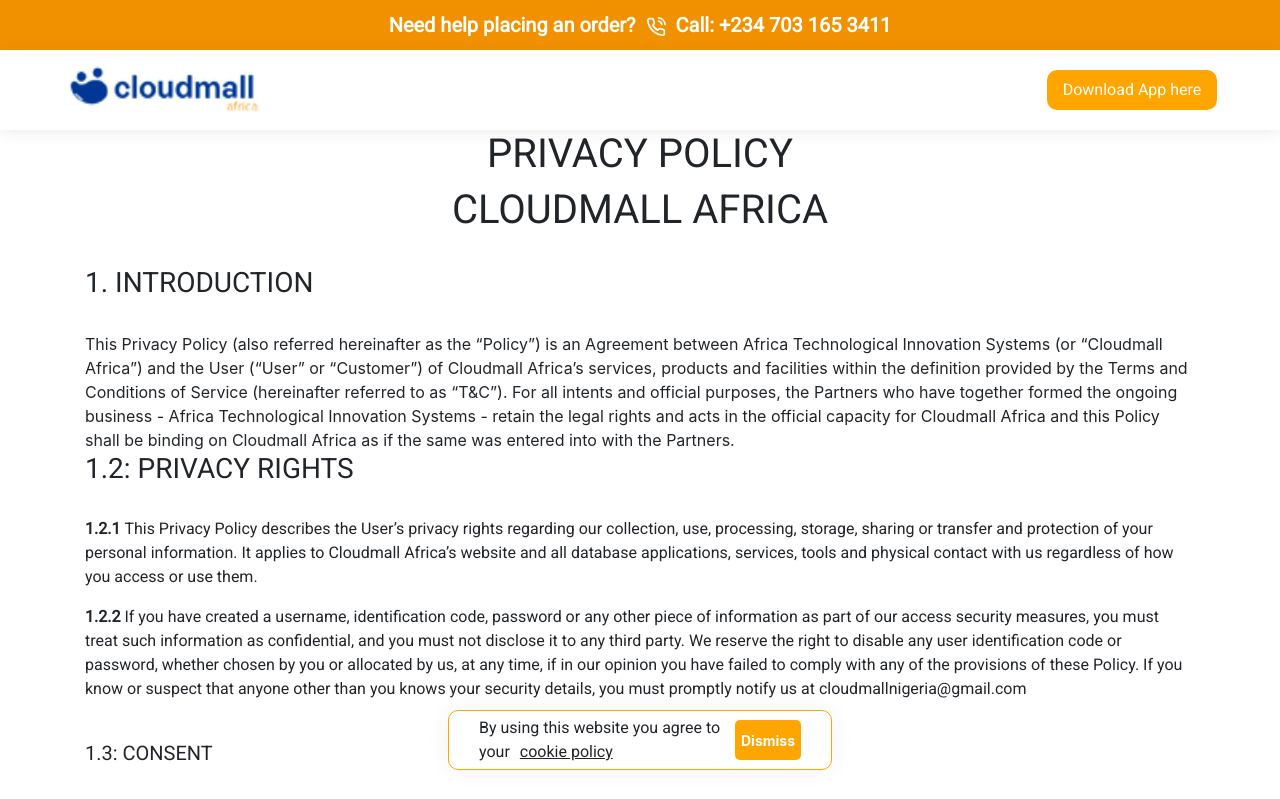
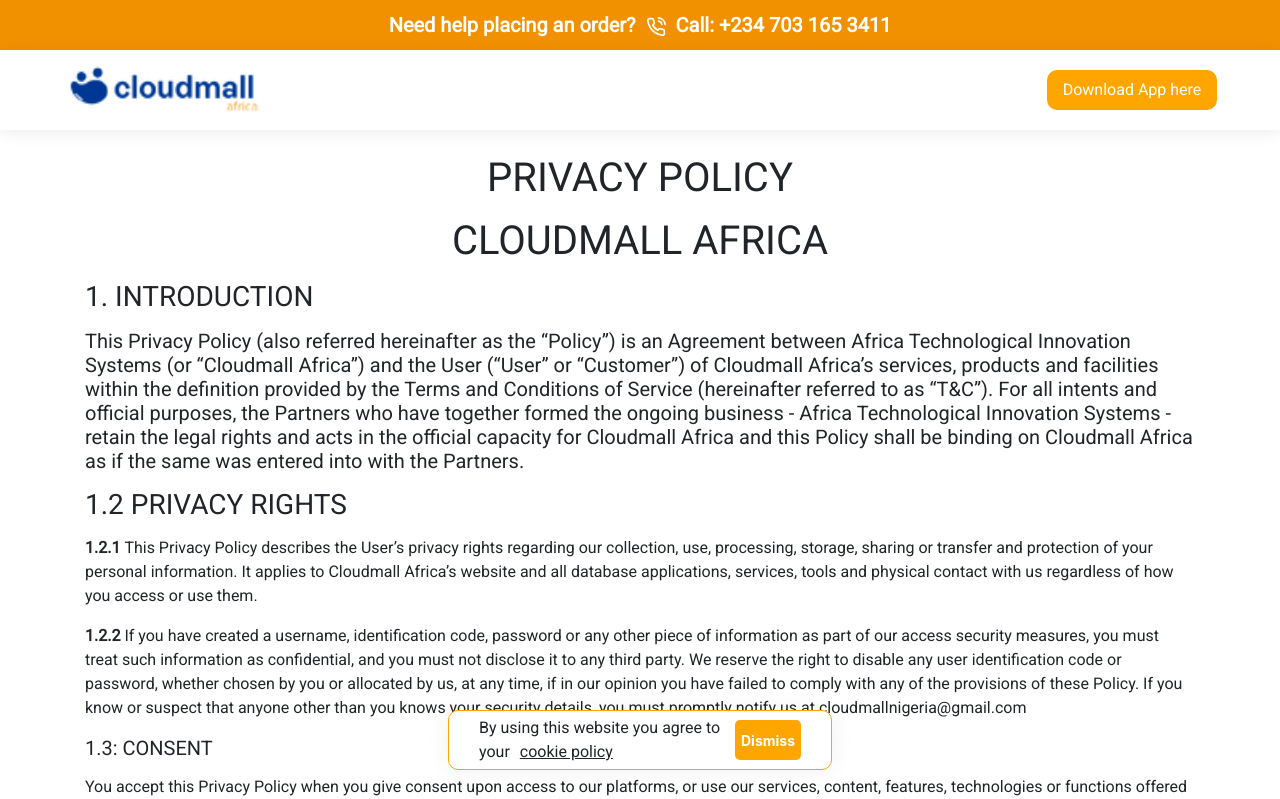
Before and after one commit to BisiDavi/cloudmall-landingpage, a Next.js app: page /privacy-policies in a window 1280 px wide. Shown: the top 799 px of the page. Built offline with nearby package versions, Linux system fonts and the light colour scheme.

Commit message:
links added

```diff
--- a/components/Logo/index.tsx
+++ b/components/Logo/index.tsx
@@ -1,18 +1,22 @@
 import React from "react";
 import Image from "next/image";
+import Link from "next/link";
 
 const Logo = () => (
     <div className="logo">
+        <Link href="/">
             <Image
                 src="/Logo-Blue.png"
                 alt="Cloudmall Africa logo"
                 height={50}
                 width={200}
             />
+        </Link>
         <style jsx>{`
             .logo {
                 display: flex;
                 align-items: center;
+                cursor: pointer;
             }
 
             @media (max-width: 500px) {
--- a/package.json
+++ b/package.json
@@ -10,6 +10,7 @@
   "dependencies": {
     "bootstrap": "^4.6.0",
     "next": "10.0.9",
+    "nprogress": "^0.2.0",
     "react": "17.0.2",
     "react-bootstrap": "^1.5.2",
     "react-dom": "17.0.2",
--- a/pages/_app.js
+++ b/pages/_app.js
@@ -1,12 +1,16 @@
+import Router from "next/router";
+import NProgress from "nprogress"; //nprogress module
 import "../styles/globals.css";
 import "bootstrap/dist/css/bootstrap.min.css";
+import "nprogress/nprogress.css"; //styles of nprogress
+
+//Binding events.
+Router.events.on("routeChangeStart", () => NProgress.start());
+Router.events.on("routeChangeComplete", () => NProgress.done());
+Router.events.on("routeChangeError", () => NProgress.done());
 
 function MyApp({ Component, pageProps }) {
     return <Component {...pageProps} />;
 }
 
-export function reportWebVitals(metric) {
-    console.log("metric", metric);
-}
-
 export default MyApp;
--- a/pages/privacy-policies.tsx
+++ b/pages/privacy-policies.tsx
@@ -7,26 +7,27 @@
         <Pagelayout title="Privacy Policies">
             <Container>
                 <Row>
-                    <Col>
+                    <Col className="py-4">
                         <h1 className="text-center">PRIVACY POLICY</h1>
                         <h1 className="text-center">CLOUDMALL AFRICA</h1>
-                        <br /> <h3>1. INTRODUCTION</h3>
-                        <br />
-                        This Privacy Policy (also referred hereinafter as the
-                        “Policy”) is an Agreement between Africa Technological
-                        Innovation Systems (or “Cloudmall Africa”) and the User
-                        (“User” or “Customer”) of Cloudmall Africa’s services,
-                        products and facilities within the definition provided
-                        by the Terms and Conditions of Service (hereinafter
-                        referred to as “T&C”). For all intents and official
-                        purposes, the Partners who have together formed the
-                        ongoing business - Africa Technological Innovation
-                        Systems - retain the legal rights and acts in the
-                        official capacity for Cloudmall Africa and this Policy
-                        shall be binding on Cloudmall Africa as if the same was
-                        entered into with the Partners.
-                        <br /> <h3>1.2: PRIVACY RIGHTS</h3>
-                        <br />
+                        <h3>1. INTRODUCTION</h3>
+                        <h5>
+                            This Privacy Policy (also referred hereinafter as
+                            the “Policy”) is an Agreement between Africa
+                            Technological Innovation Systems (or “Cloudmall
+                            Africa”) and the User (“User” or “Customer”) of
+                            Cloudmall Africa’s services, products and facilities
+                            within the definition provided by the Terms and
+                            Conditions of Service (hereinafter referred to as
+                            “T&C”). For all intents and official purposes, the
+                            Partners who have together formed the ongoing
+                            business - Africa Technological Innovation Systems -
+                            retain the legal rights and acts in the official
+                            capacity for Cloudmall Africa and this Policy shall
+                            be binding on Cloudmall Africa as if the same was
+                            entered into with the Partners.
+                        </h5>
+                        <h3>1.2 PRIVACY RIGHTS</h3>
                         <p>
                             <b>1.2.1 </b>This Privacy Policy describes the
                             User’s privacy rights regarding our collection, use,
@@ -50,9 +51,7 @@
                             than you knows your security details, you must
                             promptly notify us at cloudmallnigeria@gmail.com
                         </p>
-                        <br />
                         <h5>1.3: CONSENT </h5>
-                        <br />
                         <p>
                             You accept this Privacy Policy when you give consent
                             upon access to our platforms, or use our services,
@@ -81,10 +80,8 @@
                             25, Ooni Crownland Estate, Damico, Ile-Ife, Osun
                             State.
                         </p>
-                        <br /> <h3>2. INFORMATION & DATA RECORDS</h3>
-                        <br />
+                        <h3>2. INFORMATION & DATA RECORDS</h3>
                         <h5>2.1. PERSONAL INFORMATION </h5>
-                        <br />
                         <p>
                             <b>2.1.1.</b> The Customer must ensure that all
                             necessary information is immediately made available
@@ -132,8 +129,7 @@
                             User may also delete the personal account subject to
                             this Policy.
                         </p>
-                        <br /> <h3>2.2. DATA RECORDS</h3>
-                        <br />
+                        <h3>2.2. DATA RECORDS</h3>
                         <p>
                             <b>2.2.1.</b> The Customer consents that in the
                             event that Cloudmall Africa requires additional
@@ -198,8 +194,7 @@
                             6 years before permanently removing the account from
                             its data archives.
                         </p>
-                        <br /> <h3>3. YOUR PERSONAL INFORMATION</h3>
-                        <br />
+                        <h3>3. YOUR PERSONAL INFORMATION</h3>
                         <p>
                             <b>3.1.</b>When you use our Services, we collect
                             information sent to us by your computer, mobile
@@ -232,9 +227,7 @@
                             by Cloudmall Africa and we are therefore not liable
                             for how they use it.
                         </p>
-                        <br />
                         <h3>4. WHAT WE DO WITH YOUR PERSONAL INFORMATION</h3>
-                        <br />
                         <ul>
                             <p>Cloudmall Africa may use your information to:</p>
                             <li>
@@ -336,9 +329,7 @@
                                 </p>
                             </li>
                         </ul>
-                        <br />
                         <h3>5. HOW WE PROTECT YOUR PERSONAL INFORMATION</h3>
-                        <br />
                         <p>
                             <b>5.1.</b> We store and process your personal
                             information on our computers in Nigeria using high
@@ -348,7 +339,6 @@
                             it has been given. If the data matches the rules,
                             it's allowed to pass.
                         </p>
-                        <br />
                         <p>
                             We also encourage Users to activate the
                             Two-Factor-Authentication. It confirms a user’s
@@ -357,7 +347,6 @@
                             be an answer to a “secret question” or perhaps a PIN
                             that was sent to their cell phone.{" "}
                         </p>
-                        <br />
                         <p>
                             <b>5.2.</b> Where we need to transfer your data to
                             another country, such a country must have an
@@ -373,12 +362,10 @@
                             alteration.
                         </p>
 
-                        <br />
                         <h3>
                             6. HOW WE SHARE YOUR INFORMATION WITHIN CLOUDMALL
                             AFRICA AND THIRD PARTIES
                         </h3>
-                        <br />
                         <p>
                             <b>6.1.</b> We work with third parties and are
                             responsible to government agencies. In carrying out
@@ -398,18 +385,14 @@
                             purposes by us. This does not include your trademark
                             or copyrighted materials.
                         </p>
-                        <br />
                         <h3>7. DATA CONFIDENTIALITY RIGHTS</h3>
-                        <br />
                         <p>
                             Your information is regarded as confidential and
                             will not be divulged to any third party except under
                             legal and/or regulatory conditions or in compliance
                             with our “T&C” or this Policy.
                         </p>
-                        <br />
                         <h3>8. LINKS TO OTHER WEBSITES AND PREMISES</h3>
-                        <br />
                         <p>
                             Certain transaction processing channels may require
                             links to other websites or Organisations other than
@@ -437,9 +420,7 @@
                             caused, resulting from your disclosure to third
                             parties of personal information.
                         </p>
-                        <br />
                         <h3>COOKIE POLICY</h3>
-                        <br />
                         <p>What are Cookies?</p>
                         <p>
                             Cookies are small files placed on your computer’s
@@ -471,7 +452,6 @@
                                 <p>• Advertising Cookies</p>
                             </li>
                         </ul>
-                        <br />
                         <h5>Your Consent</h5>
                         <p>
                             By either agreeing to our T&C and using any of our
@@ -480,6 +460,24 @@
                             use Cookies optimise the User’s website or other
                             platform experience.
                         </p>
+                        <style jsx>
+                            {`
+                                li {
+                                    list-style: none;
+                                }
+                                h1,
+                                h3,
+                                h5 {
+                                    margin-bottom: 15px;
+                                }
+                                h1,
+                                h3,
+                                h5,
+                                p {
+                                    font-family: "Roboto", sans-serif;
+                                }
+                            `}
+                        </style>
                     </Col>
                 </Row>
             </Container>
```
Also changed, not shown: components/Footer/index.tsx (+62 -6 lines), pages/terms-and-conditions.tsx (+23 -43 lines), 1 other file (tests, documents, lock files or other folders). Lines whose indentation alone changed are shown as unchanged.
